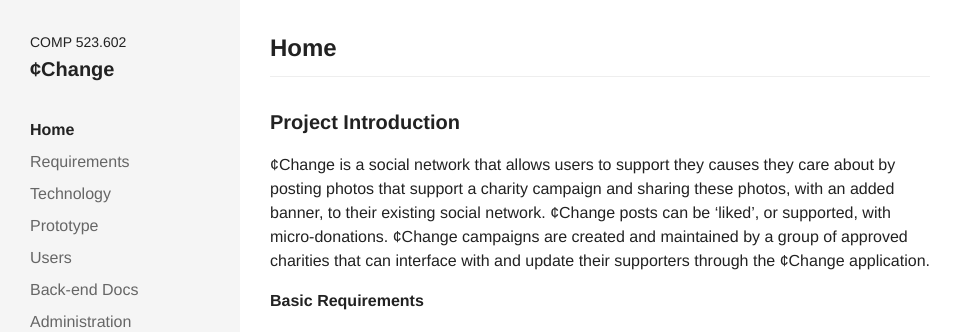
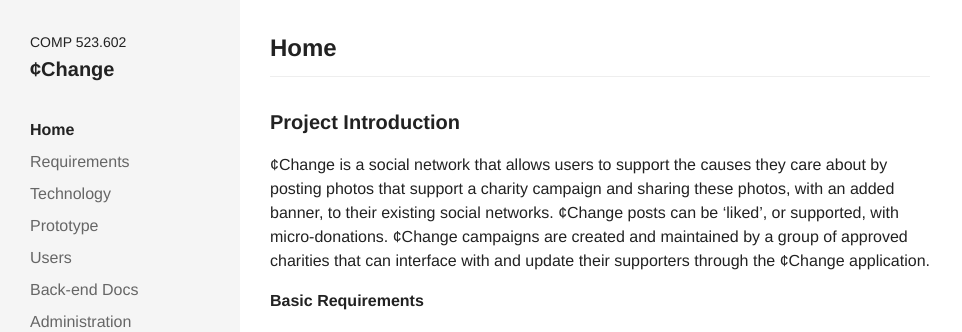
Before and after one commit to comp523-602/cchange-project, a Jekyll site: the page built from index.md, in a window 1280 px wide and 900 px high. Shown: the top 332 px of the window, without its empty margins (0-962 px from the left). Built offline with Jekyll 4.4.1, drawn with Linux system fonts in a browser that asks for light colours.

Commit message:
Updated Index

```diff
--- a/index.md
+++ b/index.md
@@ -6,7 +6,7 @@
 
 ## Project Introduction
 
-¢Change is a social network that allows users to support they causes they care about by posting photos that support a charity campaign and sharing these photos, with an added banner, to their existing social network. ¢Change posts can be 'liked', or supported, with micro-donations. ¢Change campaigns are created and maintained by a group of approved charities that can interface with and update their supporters through the ¢Change application.
+¢Change is a social network that allows users to support the causes they care about by posting photos that support a charity campaign and sharing these photos, with an added banner, to their existing social networks. ¢Change posts can be 'liked', or supported, with micro-donations. ¢Change campaigns are created and maintained by a group of approved charities that can interface with and update their supporters through the ¢Change application.
 
 **Basic Requirements**
 * micro-donations
```
